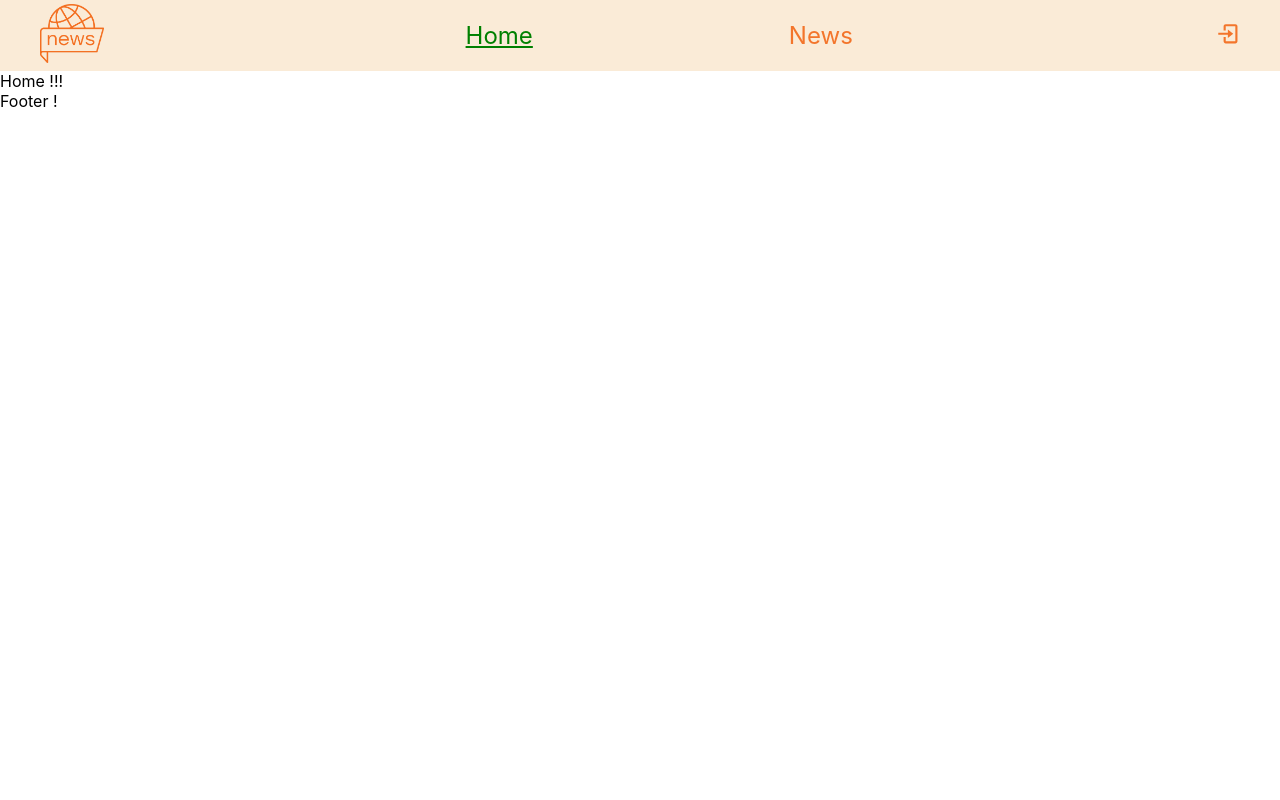
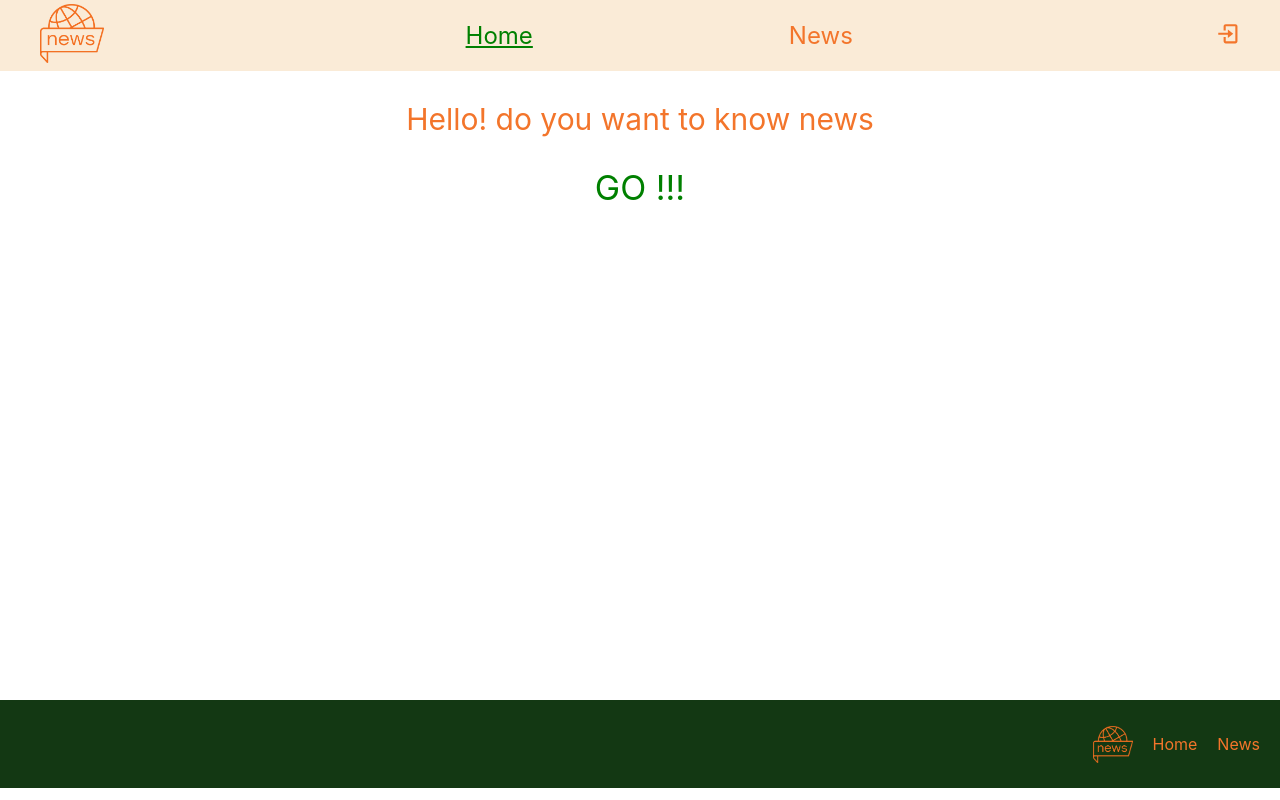
Before and after one commit to mherhay93/studio_one, a React (Create React App) app: page / in a window 1280 px wide. Built offline with nearby package versions, Linux system fonts and the light colour scheme.

Commit message:
add footer and home

```diff
--- a/src/components/Footer/Footer.tsx
+++ b/src/components/Footer/Footer.tsx
@@ -1,8 +1,17 @@
 import classes from './styleFooter.module.css'
+import {images} from "../../assets/images/images";
+import {pages} from "../../constants";
+import {Link} from "react-router-dom";
+
 const Footer = () => {
   return (
-  <div>
-    Footer !
+  <div className={classes.container}>
+    <img className={classes.logo} src={images.newsLogo} alt={'Logo'}/>
+    {pages.map(item => (
+    <Link className = {classes.link} to={item.path}>
+      {item.name}
+    </Link>
+    ))}
   </div>
   )
 }
--- a/src/components/Footer/styleFooter.module.css
+++ b/src/components/Footer/styleFooter.module.css
@@ -0,0 +1,18 @@
+.container {
+    background-color: #133813;
+    height: 11vh;
+    display: flex;
+    align-items: center;
+    justify-content: flex-end;
+    padding-right: 20px;
+    gap: 20px;
+}
+
+.link {
+    text-decoration: none;
+    color: #F3752B;
+}
+
+.logo {
+    width: 40px;
+}
--- a/src/components/Home/Home.tsx
+++ b/src/components/Home/Home.tsx
@@ -1,10 +1,15 @@
 import classes from './styleHome.module.css'
+import {pages, textHome} from "../../constants";
+import {Link} from "react-router-dom";
 
 const Home = () => {
 
   return (
   <div className={classes.container}>
-    Home !!!
+    <p className={classes.textName}>{textHome}</p>
+    <Link to={pages[1].path} className={classes.textGo}>
+      GO !!!
+    </Link>
   </div>
   )
 }
--- a/src/components/Home/styleHome.module.css
+++ b/src/components/Home/styleHome.module.css
@@ -1,3 +1,22 @@
 .container {
+    display: flex;
+    flex-direction: column;
+    align-items: center;
+    height: 78.6vh;
+}
 
+.textName {
+    font-size: 30px;
+    color: #F3752B;
 }
+
+.textGo {
+    font-size: 34px;
+    color: green;
+    text-decoration: none;
+}
+
+.textGo:hover {
+    font-size: 36px;
+    color: #133813;
+}
--- a/src/components/resusable/Layout/Layout.tsx
+++ b/src/components/resusable/Layout/Layout.tsx
@@ -1,14 +1,15 @@
+import { FC, PropsWithChildren } from "react";
 import Navbar from "../../Navbar/Navbar";
 import Footer from "../../Footer/Footer";
-import { FC, PropsWithChildren } from "react";
+import classes from './styleLayout.module.css'
 
 const Layout: FC<PropsWithChildren> = (props) => {
   return (
-  <>
+  <div className={classes.container}>
     <Navbar isAut={false}/>
     {props.children}
     <Footer/>
-  </>
+  </div>
   )
 }
 
--- a/src/components/resusable/Layout/styleLayout.module.css
+++ b/src/components/resusable/Layout/styleLayout.module.css
@@ -0,0 +1,2 @@
+.container {
+}
--- a/src/constants/index.ts
+++ b/src/constants/index.ts
@@ -21,3 +21,5 @@ export const loginPaths: IPages[] = [
     path: '/login'
   }
 ]
+
+export const textHome = 'Hello! do you want to know news'
```
